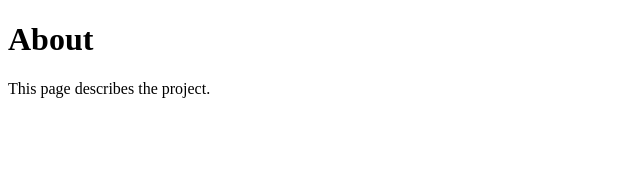
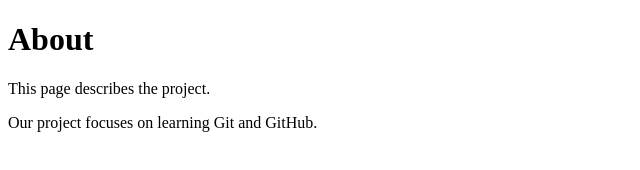
Before and after one commit to rishwireddyshetty/git-workflow-assignment, a plain HTML site: page about.html in a window 1280 px wide. Shown: the whole page, without its empty margins (0-640 px from the left). Drawn offline with Linux system fonts and the light colour scheme.

Commit message:
Add project details on feature branch

```diff
--- a/about.html
+++ b/about.html
@@ -6,5 +6,6 @@
 <body>
     <h1>About</h1>
     <p>This page describes the project.</p>
+    <p>Our project focuses on learning Git and GitHub.</p>
 </body>
 </html>
```
